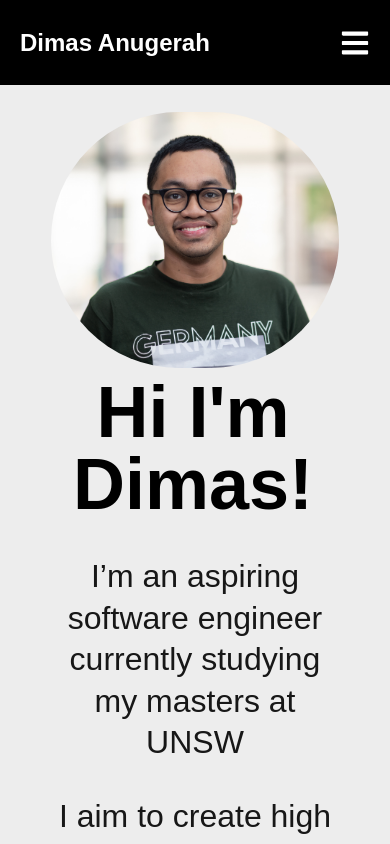
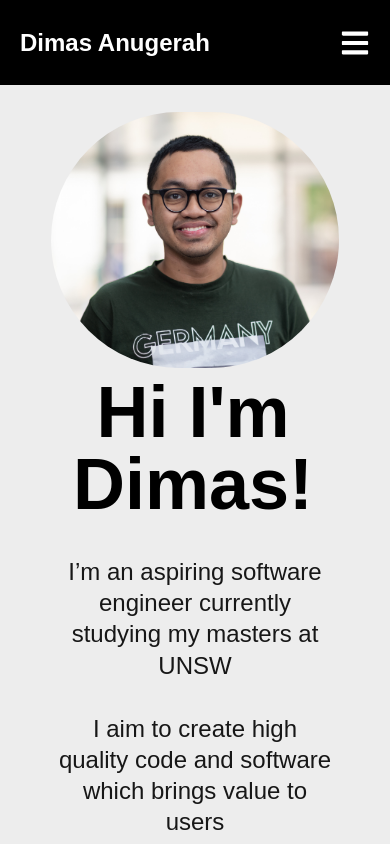
Before and after one commit to eaglethrost/Personal-Website, a Next.js app: page / in a window 390 px wide. Shown: the top 844 px of the page. Built offline with nearby package versions, Linux system fonts and the light colour scheme.

Commit message:
chore: clean animation code

```diff
--- a/src/app/globals.css
+++ b/src/app/globals.css
@@ -41,7 +41,7 @@ body {
 }
 
 .profile-about-desc {
-  font-size: 2em;
+  font-size: 1.5em;
   line-height: 1.3em;
   color: #171717;
   width: 70%;
--- a/src/components/Profile/Profile.tsx
+++ b/src/components/Profile/Profile.tsx
@@ -3,7 +3,7 @@ import MyFace from "@/assets/my-face.jpg"
 
 export default function Profile() {
     return (
-        <section id="profile" className="min-h-screen tall-screen:min-h-[80vh] flex lg:flex-row flex-col bg-[#EDEDED]">
+        <section id="profile" className="min-h-screen tall-screen:min-h-[80vh] flex lg:flex-row flex-col justify-center bg-[#EDEDED]">
             <div id="face-container" className="basis-2/5 lg:mt-0 mt-28 relative flex lg:items-center lg:justify-end justify-center">
                 <Image
                     src={MyFace}
--- a/src/components/Projects/Projects.tsx
+++ b/src/components/Projects/Projects.tsx
@@ -46,7 +46,7 @@ export default function Projects() {
         codeLink: "https://github.com/eaglethrost/Classroom-Reservation"
     };
 
-    // add animation
+    // add animation to some elements when coming into view
     useEffect(() => {
         const skillsObserver = new IntersectionObserver(
             (entries) => {
--- a/src/components/Skills/Skills.tsx
+++ b/src/components/Skills/Skills.tsx
@@ -24,7 +24,7 @@ export default function Skills() {
     const familiarLogos = [TsLogo, JsLogo, ReactLogo, NodeLogo, PostgresLogo, MongoLogo,
                            LinuxLogo, DockerLogo, GitLogo, RustLogo, RLogo];
 
-    // add animation
+    // add animation to some elements when coming into view
     useEffect(() => {
         const skillsObserver = new IntersectionObserver(
             (entries) => {
@@ -39,7 +39,7 @@ export default function Skills() {
                     }
                 });
             },
-            {}
+            { threshold: 0.1 }
         );
 
         const header = document.querySelector("#skills-intro");
```
Also changed, not shown: src/components/Experience/Experience.tsx (+4 -3 lines).
